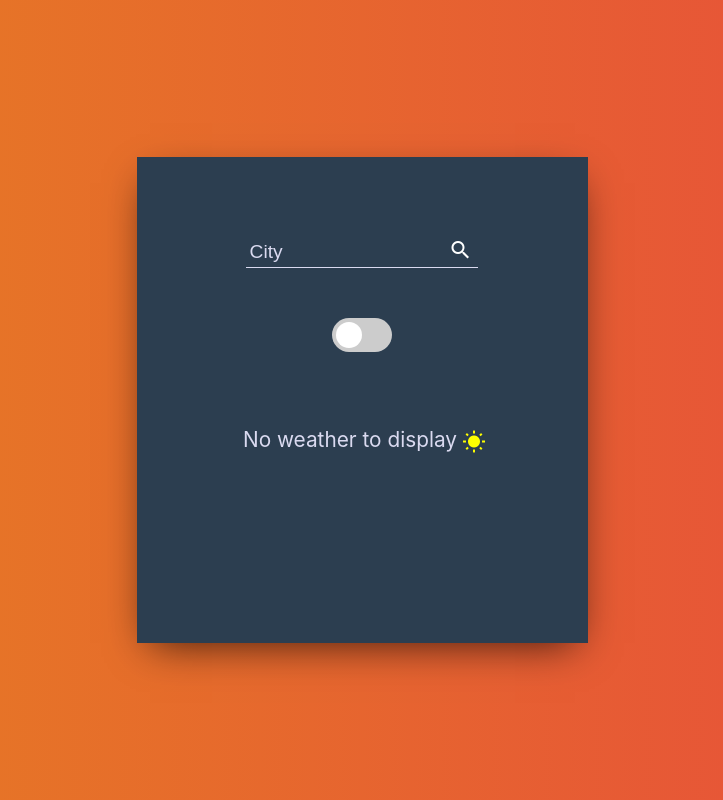
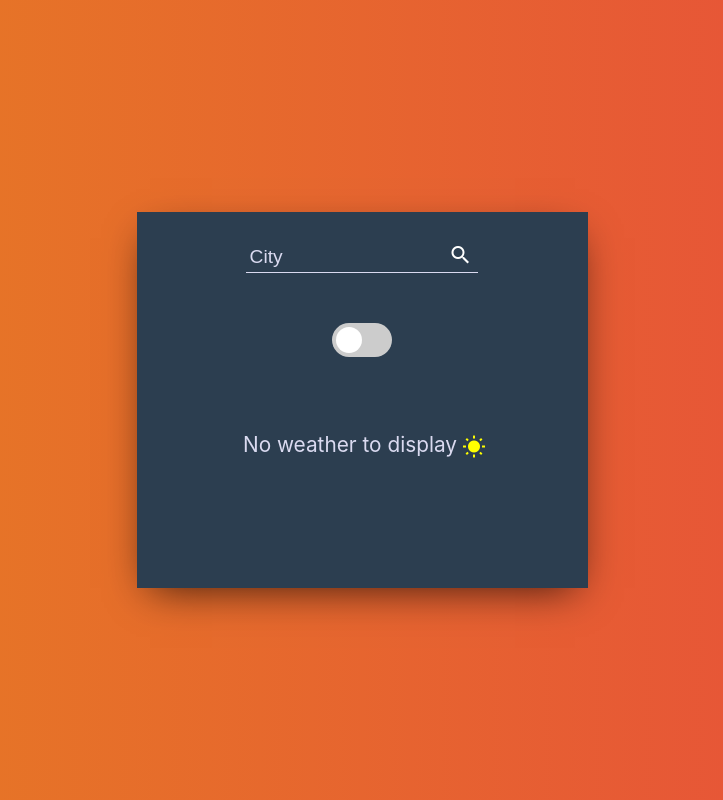
Before and after one commit to Eilima/weather-app, a React (Create React App) app: page / in a window 1280 px wide. Shown: the whole page, without its empty margins (278-1001 px from the left). Built offline with nearby package versions, Linux system fonts and the light colour scheme.

Commit message:
Change the padding to for the info-card to make it smaller

```diff
--- a/src/App.css
+++ b/src/App.css
@@ -53,7 +53,10 @@
 
 .infoBox {
   box-shadow: 0px 13px 40px -13px rgba(0,0,0,0.75);
-  padding: 80px;
+  padding-top: 30px;
+  padding-left: 80px;
+  padding-right: 80px;
+  padding-bottom: 20px;
   background-color: #2c3e50;
 }
 
```
